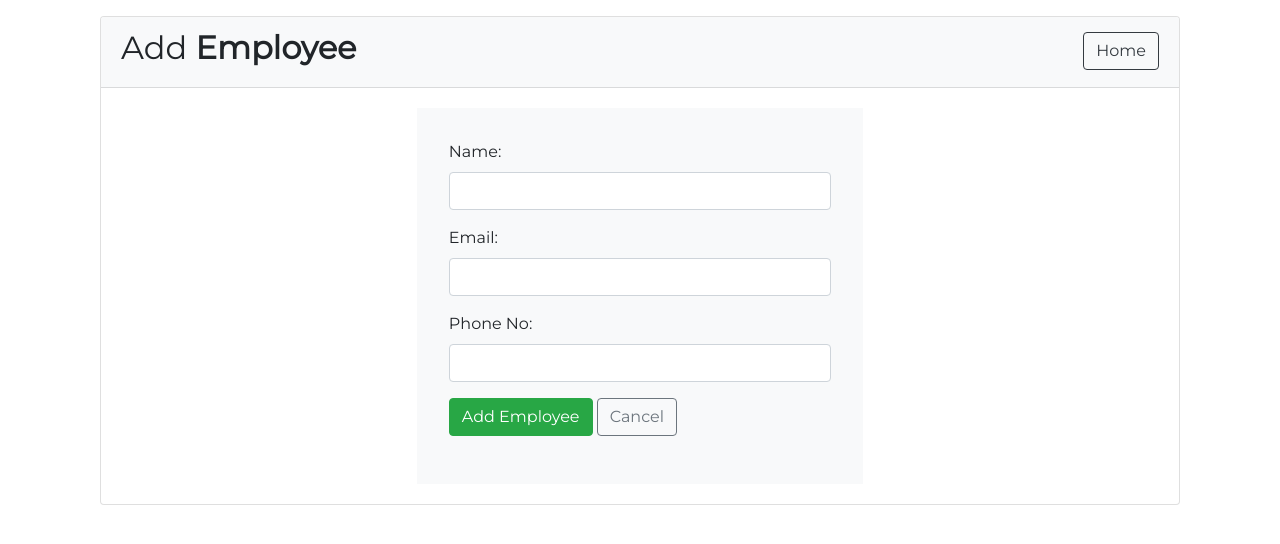
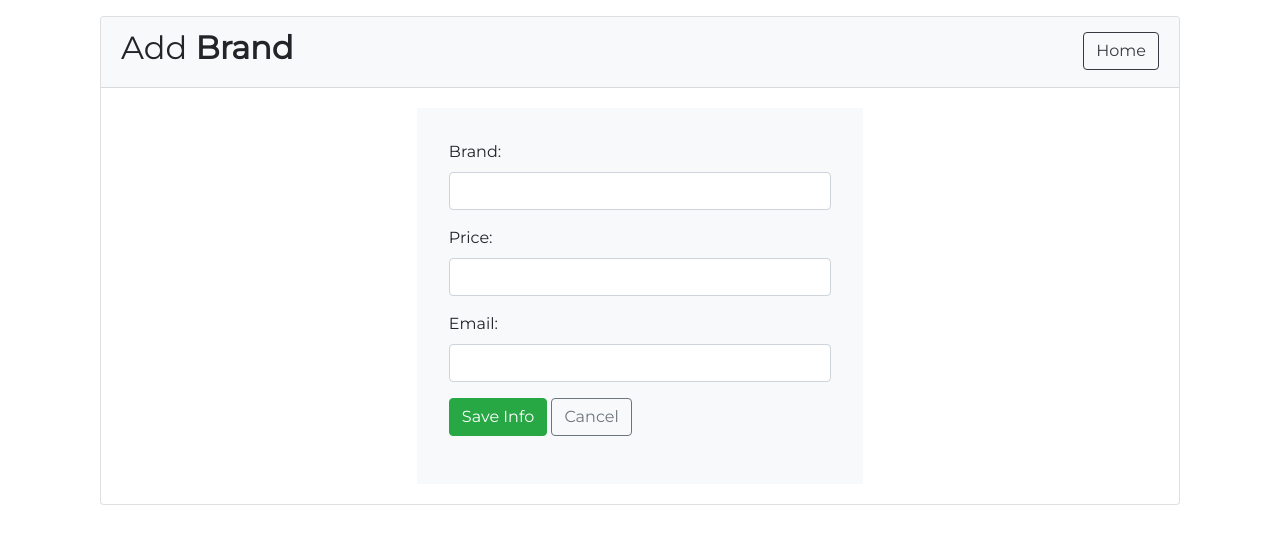
Before and after one commit to ruman-chowdhury/PHP-CRUD-with-PDO, a PHP site: page /addInfo.php in a window 1280 px wide. Shown: the part 64-608 px from the top of the page. Run offline with PHP 8.4, Linux system fonts and the light colour scheme; some web fonts are replaced.

Commit message:
Second Edition

```diff
--- a/PHP-Crud with PDO/addInfo.php
+++ b/PHP-Crud with PDO/addInfo.php
@@ -6,7 +6,7 @@
 <?php
 	$pros = new Process();
 
-	if( ($_SERVER['REQUEST_METHOD'])=="POST" && isset($_POST['addInfo']) ){
+	if( ($_SERVER['REQUEST_METHOD'])=="POST" && isset($_POST['saveInfo']) ){
 
 		$insert_result = $pros->insertData($_POST);
 
@@ -20,7 +20,7 @@
 				<div class="card">
 					<div class="card-header bg-light">
 						<h2>
-							Add <strong>Employee</strong>
+							Add <strong>Brand</strong>
 							<span class="float-right">
 								<a class="btn btn-outline-dark" href="index.php">Home</a>
 							</span>
@@ -38,25 +38,25 @@
 					<form action="addInfo.php" method="POST" accept-charset="utf-8" class="bg-light custom_form">
 
 						<div class="form-group">
-							<label for="name">Name:</label>
-							<input type="text" name="name" class="form-control" id="name">
+							<label for="brand">Brand:</label>
+							<input type="text" name="brand" class="form-control" id="brand">
 						</div>
 
+
+						<div class="form-group">
+							<label for="price">Price:</label>
+							<input type="number" name="price" class="form-control" id="price">
+						</div>
 
 						<div class="form-group">
 							<label for="email">Email:</label>
 							<input type="email" name="email" class="form-control" id="email">
 						</div>
 
-						<div class="form-group">
-							<label for="phone">Phone No:</label>
-							<input type="number" name="phone" class="form-control" id="phone">
-						</div>
-
 
 
 						<div class="form-group">
-							<button type="submit" name="addInfo" class="btn btn-success">Add Employee</button>
+							<button type="submit" name="saveInfo" class="btn btn-success">Save Info</button>
 
 							<input type="reset" class="btn btn-outline-secondary" value="Cancel">
 						</div>
--- a/PHP-Crud with PDO/inc/header.php
+++ b/PHP-Crud with PDO/inc/header.php
@@ -3,7 +3,7 @@
 <head>
 	<meta charset="utf-8">
 	<meta http-equiv="X-UA-Compatible" content="IE=edge">
-	<title>CRUD with PDO using PHP OOP</title>
+	<title>CRUD</title>
 
 	<!-- boortstrap css -->
 	<link rel="stylesheet" href="css/bootstrap.min.css"/>
--- a/PHP-Crud with PDO/lib/Database.php
+++ b/PHP-Crud with PDO/lib/Database.php
@@ -4,7 +4,7 @@
 		private $servername ="localhost";
 		private $db_user ="root";
 		private $db_pass ="";
-		private $db_name = "db_employee";
+		private $db_name = "db_company";
 
 		public $conn;
 
@@ -29,14 +29,6 @@
 
 		} //end constructor
 
-		/*
-		$sql = $this->conn->prepare("SELECT * FROM tbl_userInfo WHERE Id=:Id AND Email=:Email LIMIT 5,2");
-
-		$sql->bindValue(':Id', $Id);
-		$sql->bindValue(':Email', $Email);
-		$sql->execute();
-
-		*/
 
 
 
--- a/PHP-Crud with PDO/lib/Process.php
+++ b/PHP-Crud with PDO/lib/Process.php
@@ -26,19 +26,19 @@
 		//==========Insert data=======
 		public function insertData($data){
 
-			$name = $data['name'];
+			$brand = $data['brand'];
+			$price = $data['price'];
 			$email = $data['email'];
-			$phone = $data['phone'];
 
 			$chk_email = $this->checkEmail($email);
 
 
-			if ($name =="" OR $email =="" OR $phone ==""){
+			if ($brand =="" OR $price =="" OR $email ==""){
 				$msg = "<span class='alert alert-danger'><strong>*</strong> Field must not be empty!</span>" ;
 				return $msg;
 			}
 
-			if (strlen($name) < 3){
+			if (strlen($brand) < 3){
 				$msg = "<span class='alert alert-danger'><strong>*</strong> Name is too short!</span>" ;
 				return $msg;
 			}
@@ -54,13 +54,13 @@
 			}
 
 
-			$sql = "INSERT INTO mobiles(Name, Email, Phone)
-					  VALUES(:Name, :Email, :Phone)";
+			$sql = "INSERT INTO mobiles(Brand, Price, Email)
+					  VALUES(:Brand, :Price, :Email)";
 			$query = $this->db->conn->prepare($sql);
 
-			$query->bindValue(':Name', $name);
+			$query->bindValue(':Brand', $brand);
+			$query->bindValue(':Price', $price);
 			$query->bindValue(':Email', $email);
-			$query->bindValue(':Phone', $phone);
 			$insert_row = $query->execute();
 
 
@@ -105,17 +105,18 @@
 		}
 
 		public function updateData($id, $data){
-			$name = $data['name'];
+
+			$brand = $data['brand'];
+			$price = $data['price'];
 			$email = $data['email'];
-			$phone = $data['phone'];
 
 
-			if ($name =="" OR $email =="" OR $phone ==""){
+			if ($brand =="" OR $price =="" OR $email ==""){
 				$msg = "<span class='alert alert-danger'><strong>*</strong> Field must not be empty!</span>" ;
 				return $msg;
 			}
 
-			if (strlen($name) < 3){
+			if (strlen($brand) < 3){
 				$msg = "<span class='alert alert-danger'><strong>*</strong> Name is too short!</span>" ;
 				return $msg;
 			}
@@ -128,13 +129,13 @@
 
 
 			$sql = "UPDATE mobiles
-					SET Name =:Name, Email =:Email, Phone =:Phone WHERE Id =:Id";
+					SET Brand =:Brand, Price =:Price, Email =:Email WHERE Id =:Id";
 			$query = $this->db->conn->prepare($sql);
 
 			$query->bindValue(':Id', $id);
-			$query->bindValue(':Name', $name);
+			$query->bindValue(':Brand', $brand);
+			$query->bindValue(':Price', $price);
 			$query->bindValue(':Email', $email);
-			$query->bindValue(':Phone', $phone);
 
 			$update_row = $query->execute();
 
```
Also changed, not shown: PHP-Crud with PDO/editInfo.php (+7 -7 lines), PHP-Crud with PDO/index.php (+6 -6 lines).
